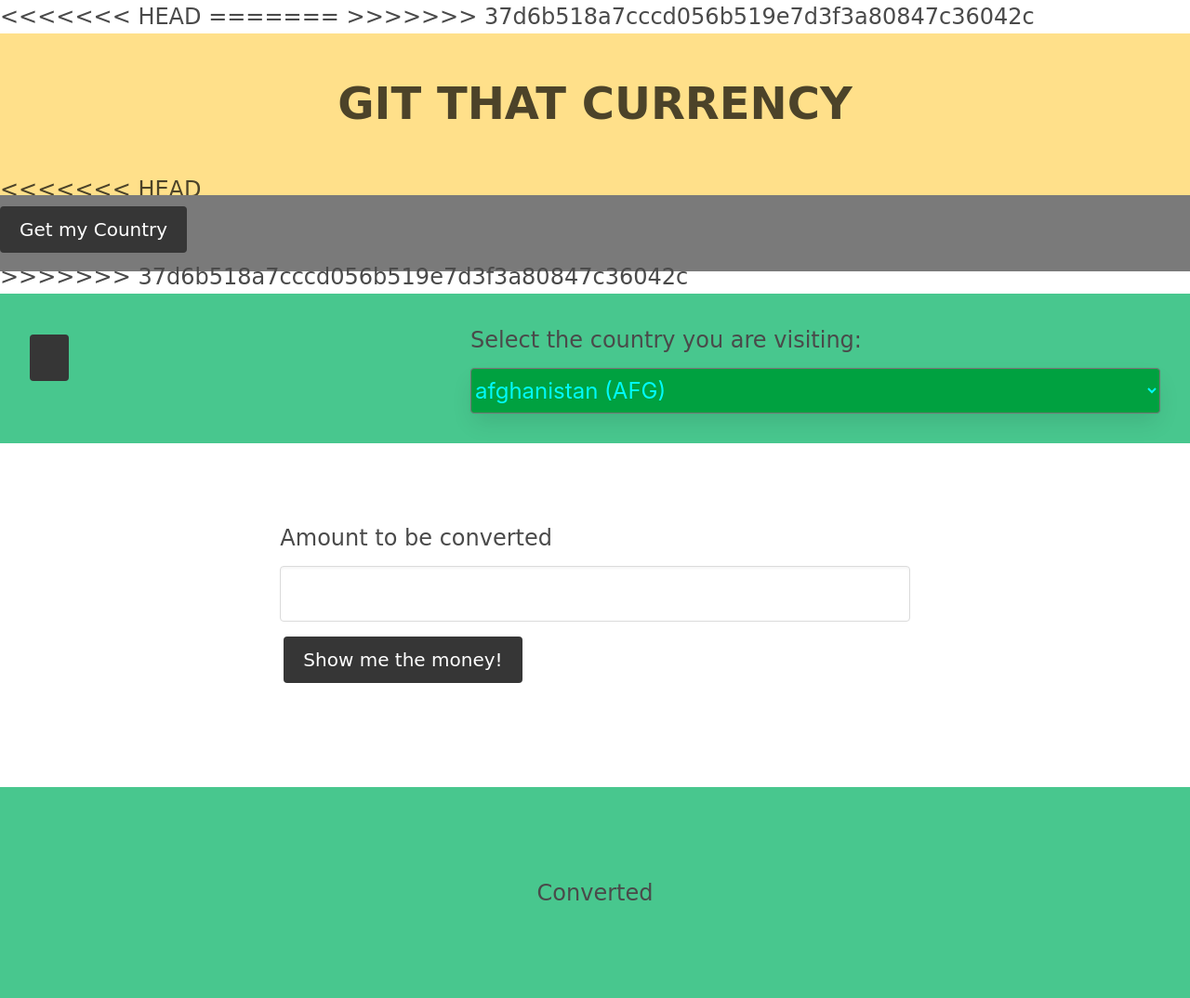
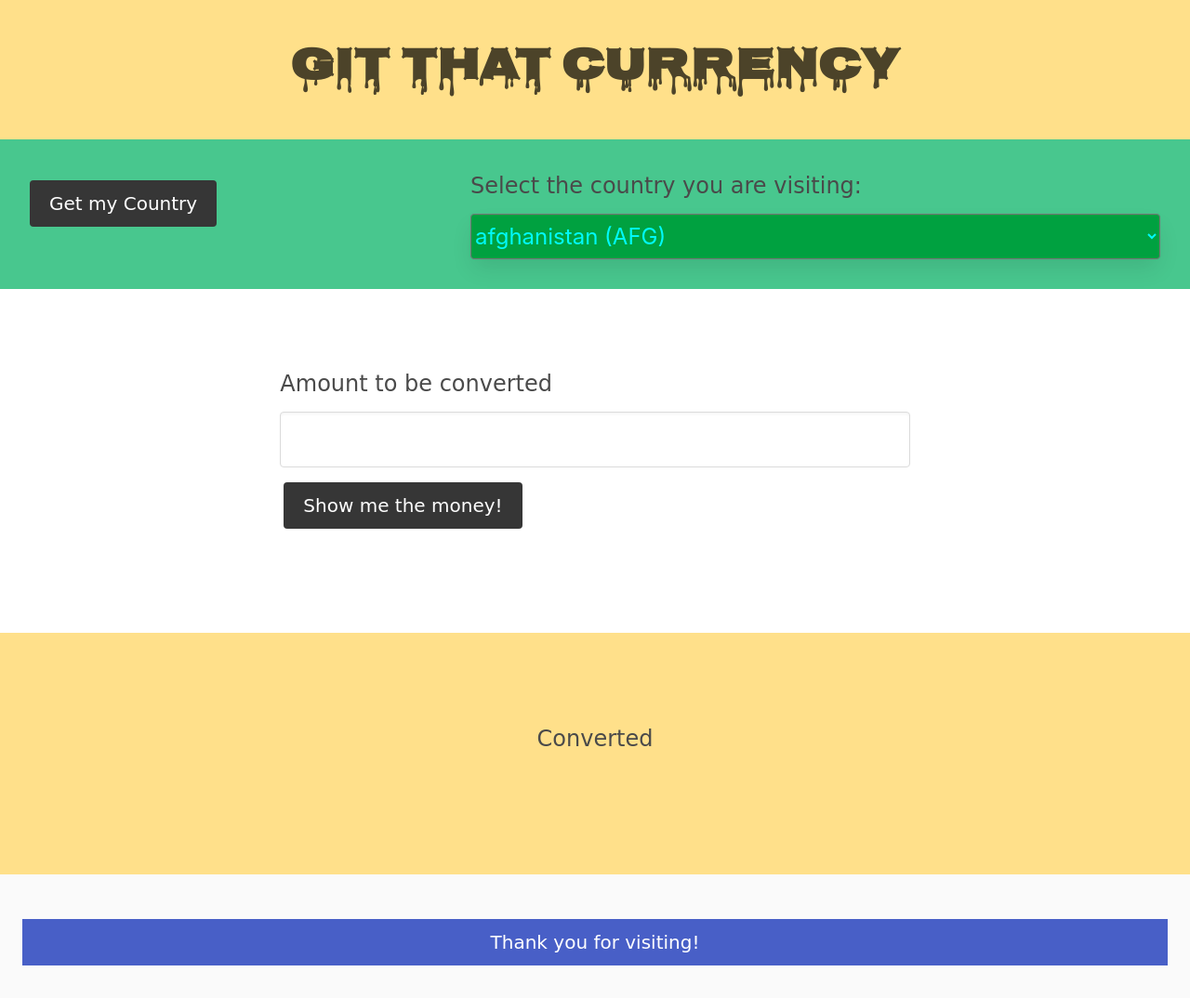
Before and after one commit to christophermowrey/API-project, a plain HTML site: page index.html in a window 1280 px wide. Shown: the top 1074 px of the page at 93% size. Drawn offline with nearby package versions, Linux system fonts and the light colour scheme; a web font is replaced by a local one.

```diff
--- a/assets/css/style.css
+++ b/assets/css/style.css
@@ -1,5 +1,5 @@
 h1 {
-    font-family: 'Delius', cursive;
+    font-family: 'Nosifer', cursive;
     font-size: 3rem;
 }
 
--- a/index.html
+++ b/index.html
@@ -18,26 +18,12 @@
 </head>
 
 <body>
-<<<<<<< HEAD
-<!--Header-->
-=======
     <!--Header-->
->>>>>>> 37d6b518a7cccd056b519e7d3f3a80847c36042c
     <section class="hero is-warning">
         <div class="hero-body">
             <h1 class="title is-1 is-spaced content has-text-centered">GIT THAT CURRENCY</h1>
         </div>
-<<<<<<< HEAD
-      </section>
- <!--columns for location and destination -->
- <section clas="container">
-    <div class="columns is-multiline is-mobile">
-        <div class="column is-one-half has-background-grey">
-            <button id="ipAccess" class="button is-dark">Country you are in</button>
-            <div id="myModal" class="modal">
-=======
     </section>
->>>>>>> 37d6b518a7cccd056b519e7d3f3a80847c36042c
     <main>
         <!--columns for location and destination -->
         <header class="container is-flex is-justify-content-space-between is-mobile has-background-success is-fluid">
@@ -91,7 +77,7 @@
                 </form>
             </div>
         </section>
-        <section class="columns is-centered has-background-success">
+        <section class="columns is-centered is 20rem has-background-warning">
             </div>
             <div class="py-6 my-6 text-center">
                 <h5>Converted</h5>
```
Also changed, not shown: 1 other file.
